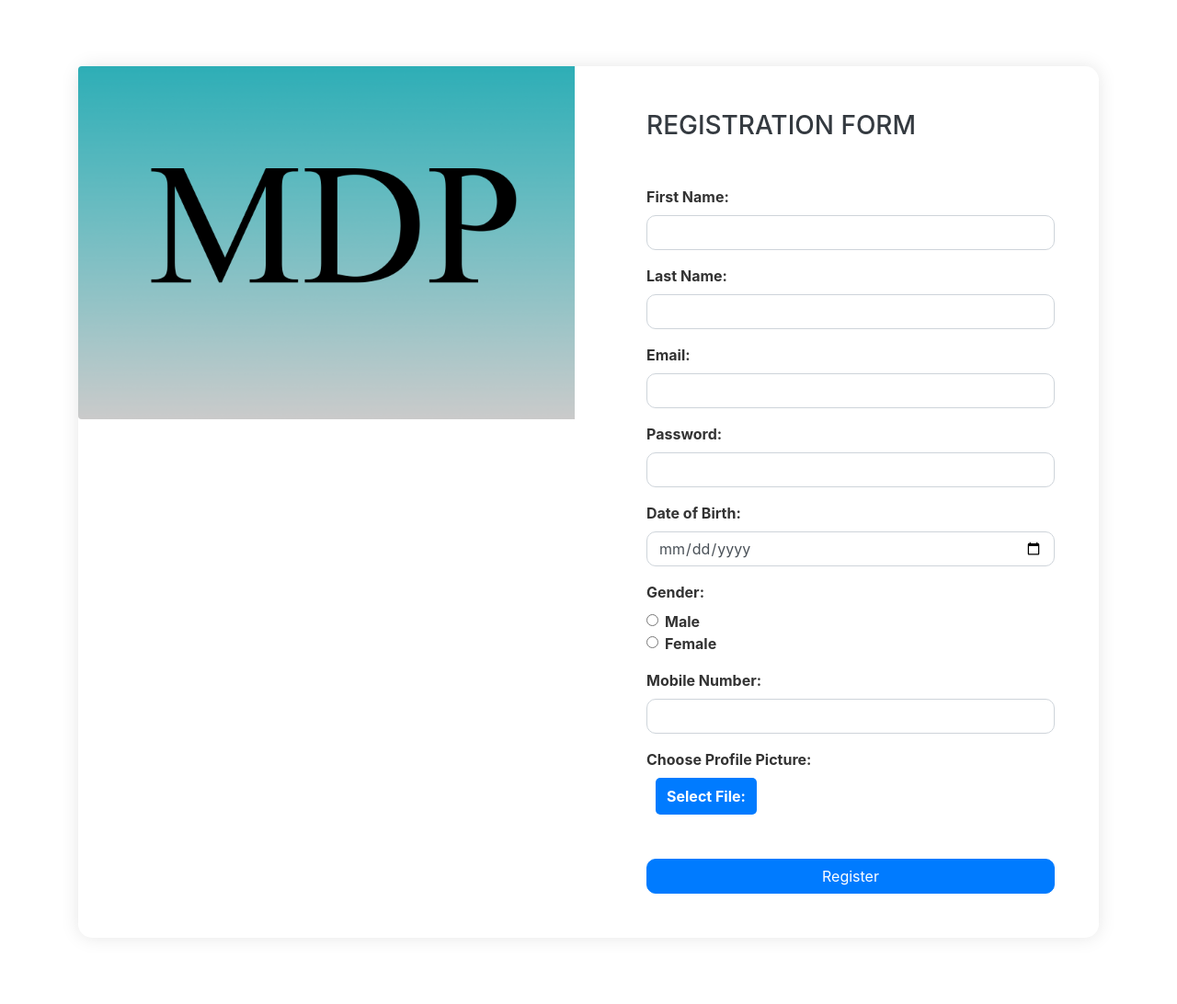
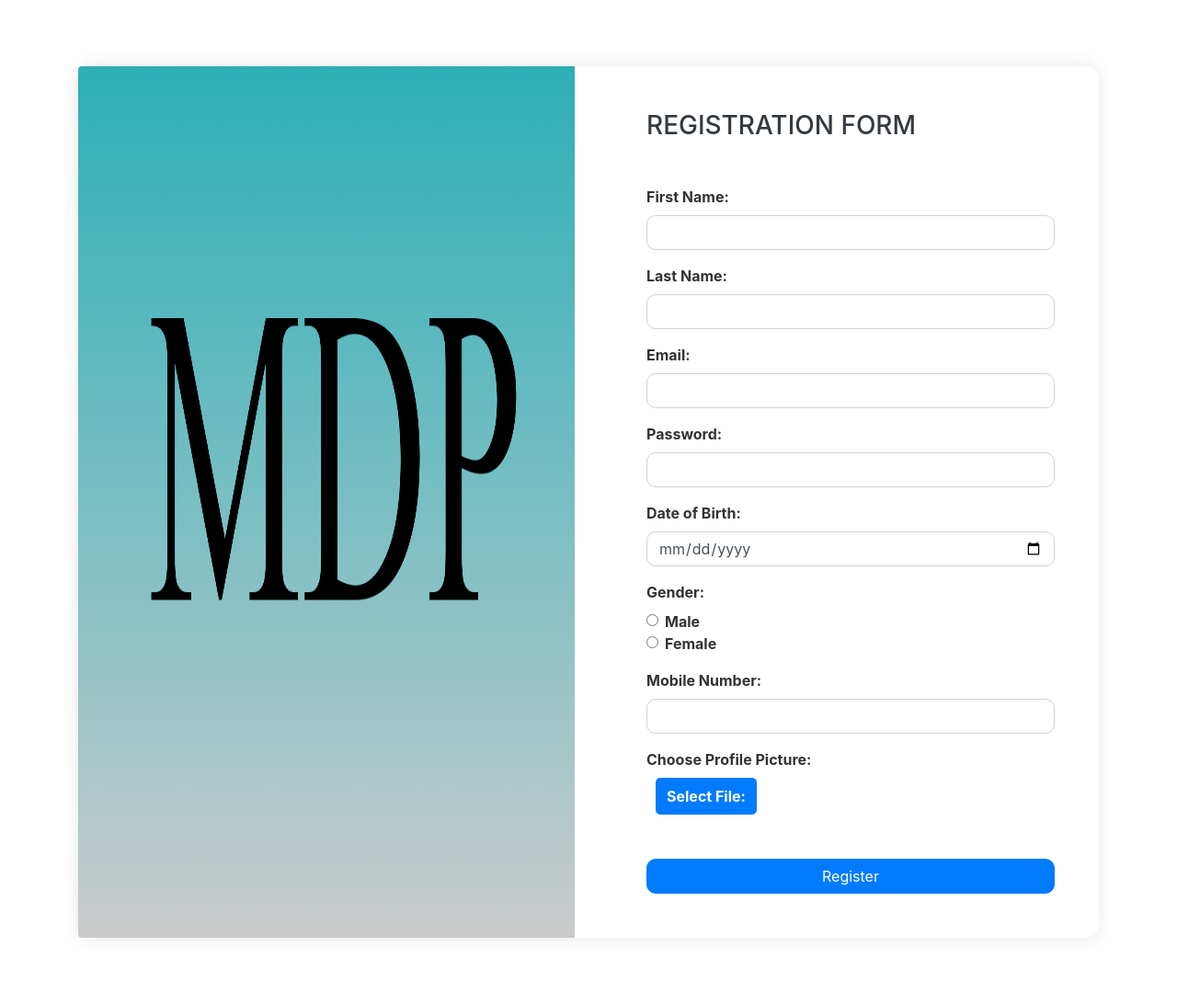
Before and after one commit to fahimarefin/Multi-Disease-Prediction, a Django app: page /signup/ in a window 1280 px wide. Shown: the part 66-1158 px from the top of the page at 92% size. Run offline with Django 3.2, Linux system fonts and the light colour scheme; some libraries are stand-ins or nearby versions.

Commit message:
New branch Sadia

```diff
--- a/templates/signup.html
+++ b/templates/signup.html
@@ -35,8 +35,6 @@
           <li class="nav-item">
             <a class="nav-link" href="login.php">Log In</a>
           </li>
-
-
         </ul>
       </div>
     </div>
@@ -50,8 +48,7 @@
           <div class="card card-registration my-4">
             <div class="row g-0">
               <div class="col-xl-6 d-none d-xl-block">
-                <img src="{% static 'img/ani.png' %}" alt="Sample photo" class="img-fluid"
-                  style="border-top-left-radius: .25rem; border-bottom-left-radius: .25rem;" />
+                <img src="{% static 'img/ani.png' %}" alt="Sample photo" class="img-fluid" style="border-top-left-radius: .25rem; border-bottom-left-radius: .25rem; height: 100%;">
               </div>
               <div class="col-xl-6">
                 <div class="card-body p-md-5 text-black">
@@ -97,15 +94,10 @@
                     </div>
 
                     <div class="form-group">
-
                       <label for="profile_picture" style="font-weight: bold; color: #333;">Choose Profile Picture:</label>
                       <div style="display: flex; align-items: center;">
-                          <input type="file" name="profile_picture" id="profile_picture" style="display: none;"
-                                 onchange="updateFileName()">
-                          <label for="profile_picture"
-                                 style="cursor: pointer; margin-left: 10px; padding: 8px 12px; background-color: #007bff; color: #fff; border-radius: 5px;">
-                              Select File:
-                          </label>
+                        <input type="file" name="profile_picture" id="profile_picture" style="display: none;" onchange="updateFileName()">
+                        <label for="profile_picture" style="cursor: pointer; margin-left: 10px; padding: 8px 12px; background-color: #007bff; color: #fff; border-radius: 5px;">Select File:</label>
                         <span id="file-name" style="margin-left: 10px;"></span>
                       </div>
                     </div>
@@ -122,8 +114,6 @@
     </div>
   </section>
 
-
-
 </body>
 
 </html>
```
Also changed, not shown: db.sqlite3, profile_pictures/395864914_1368718990520532_5032924332248903280_n.jpg (added). Lines whose indentation alone changed are shown as unchanged.
